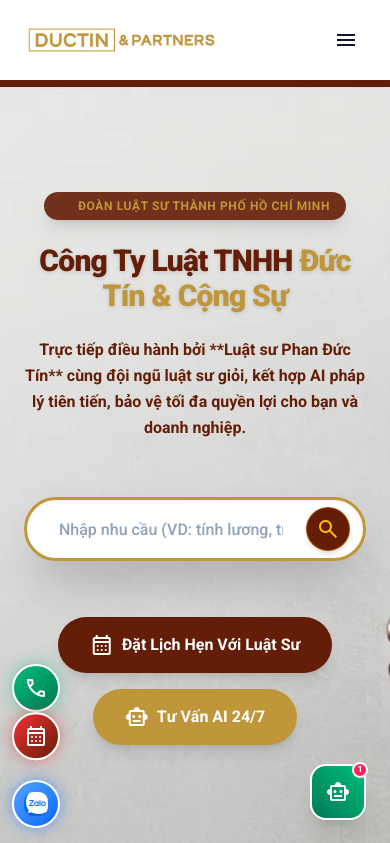
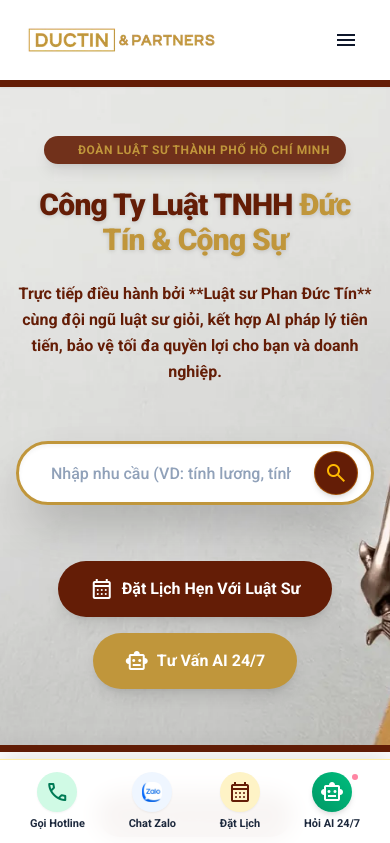
Before and after one commit to RexMcG/webluatductin, a Next.js app: page / in a window 390 px wide. Shown: the top 843 px of the page. Built offline with nearby package versions, Linux system fonts and the light colour scheme.

Commit message:
fix: complete mobile UI redesign with unified bottom action bar and clean responsive footer

```diff
--- a/src/app/page.tsx
+++ b/src/app/page.tsx
@@ -115,7 +115,7 @@ export default function Home() {
         className="relative w-full bg-cover bg-[center_25%] bg-no-repeat border-b-[7px] border-[#641D06]"
         style={{ backgroundImage: "url('/img/herobanner.webp')" }}
       >
-        <div className="relative z-10 max-w-container-max mx-auto px-margin-mobile md:px-margin-desktop py-28 md:py-40 flex flex-col items-center justify-center min-h-[500px] md:min-h-[620px]">
+        <div className="relative z-10 max-w-container-max mx-auto px-4 md:px-margin-desktop py-14 md:py-36 flex flex-col items-center justify-center min-h-[420px] md:min-h-[600px]">
           <div className="max-w-4xl w-full flex flex-col items-center text-center space-y-6 md:space-y-8">
             <div className="inline-flex items-center gap-2 px-4 py-1.5 rounded-full bg-primary/90 text-accent text-xs md:text-sm font-bold uppercase tracking-wider shadow-lg">
               <span className="w-2.5 h-2.5 rounded-full bg-accent animate-ping" />
--- a/src/components/common/FloatingChatWidget.tsx
+++ b/src/components/common/FloatingChatWidget.tsx
@@ -12,7 +12,7 @@ export default function FloatingChatWidget() {
   }
 
   return (
-    <div className="fixed bottom-6 right-6 z-50 flex items-center gap-3">
+    <div className="hidden md:flex fixed bottom-6 right-6 z-50 items-center gap-3">
       {/* Tooltip bubble */}
       <Link
         href="/ai-chatbot"
--- a/src/components/layout/Footer.tsx
+++ b/src/components/layout/Footer.tsx
@@ -3,36 +3,36 @@ import Link from "next/link";
 export default function Footer() {
   return (
     <>
-      {/* Floating Contact Bubbles (Left) - Ergonomic on mobile */}
-      <div className="fixed bottom-4 left-3 md:bottom-6 md:left-6 z-50 flex flex-col gap-2.5 md:gap-3.5">
-        {/* Call Hotline Bubble (Direct Call on Mobile) */}
+      {/* Desktop Floating Contact Bubbles (Left) - Hidden on Mobile */}
+      <div className="hidden md:flex fixed bottom-6 left-6 z-50 flex-col gap-3.5">
+        {/* Call Hotline Bubble */}
         <a
-          className="bg-gradient-to-br from-emerald-500 to-emerald-700 text-white rounded-full h-12 w-12 md:h-16 md:w-16 border-2 border-white shadow-[0_0_15px_rgba(16,185,129,0.5)] hover:scale-110 active:scale-95 transition-transform flex items-center justify-center relative group"
+          className="bg-gradient-to-br from-emerald-500 to-emerald-700 text-white rounded-full h-14 w-14 lg:h-16 lg:w-16 border-2 border-white shadow-[0_0_15px_rgba(16,185,129,0.5)] hover:scale-110 active:scale-95 transition-transform flex items-center justify-center relative group cursor-pointer"
           href="tel:0937863263"
           aria-label="Gọi ngay Hotline tư vấn pháp luật"
         >
-          <span className="material-symbols-outlined text-2xl md:text-3xl">call</span>
-          <span className="absolute left-full ml-3 bg-emerald-700 text-white text-xs md:text-sm font-bold whitespace-nowrap px-3 py-1.5 rounded-lg opacity-0 invisible group-hover:opacity-100 group-hover:visible transition-all shadow-lg pointer-events-none">
+          <span className="material-symbols-outlined text-2xl lg:text-3xl">call</span>
+          <span className="absolute left-full ml-3 bg-emerald-700 text-white text-xs lg:text-sm font-bold whitespace-nowrap px-3 py-1.5 rounded-lg opacity-0 invisible group-hover:opacity-100 group-hover:visible transition-all shadow-lg pointer-events-none">
             Hotline: 093 786 32 63
           </span>
         </a>
 
         {/* Booking Bubble */}
         <Link
-          className="bg-gradient-to-br from-red-500 to-primary text-white rounded-full h-12 w-12 md:h-16 md:w-16 border-2 border-white shadow-[0_0_15px_rgba(220,38,38,0.5)] hover:scale-110 active:scale-95 transition-transform flex items-center justify-center relative group animate-bounce"
+          className="bg-gradient-to-br from-red-500 to-primary text-white rounded-full h-14 w-14 lg:h-16 lg:w-16 border-2 border-white shadow-[0_0_15px_rgba(220,38,38,0.5)] hover:scale-110 active:scale-95 transition-transform flex items-center justify-center relative group animate-bounce cursor-pointer"
           style={{ animationDuration: '3s' }}
           href="/appointment"
           aria-label="Đặt lịch hẹn tư vấn luật sư"
         >
-          <span className="material-symbols-outlined text-2xl md:text-3xl">calendar_month</span>
-          <span className="absolute left-full ml-3 bg-primary text-white text-xs md:text-sm font-bold whitespace-nowrap px-3 py-1.5 rounded-lg opacity-0 invisible group-hover:opacity-100 group-hover:visible transition-all shadow-lg pointer-events-none">
+          <span className="material-symbols-outlined text-2xl lg:text-3xl">calendar_month</span>
+          <span className="absolute left-full ml-3 bg-primary text-white text-xs lg:text-sm font-bold whitespace-nowrap px-3 py-1.5 rounded-lg opacity-0 invisible group-hover:opacity-100 group-hover:visible transition-all shadow-lg pointer-events-none">
             Đặt lịch hẹn
           </span>
         </Link>
 
         {/* Zalo Bubble */}
         <a
-          className="bg-gradient-to-br from-blue-400 to-[#0068FF] text-white rounded-full h-12 w-12 md:h-16 md:w-16 border-2 border-white shadow-[0_0_15px_rgba(0,104,255,0.5)] hover:scale-110 active:scale-95 transition-transform flex items-center justify-center relative group"
+          className="bg-gradient-to-br from-blue-400 to-[#0068FF] text-white rounded-full h-14 w-14 lg:h-16 lg:w-16 border-2 border-white shadow-[0_0_15px_rgba(0,104,255,0.5)] hover:scale-110 active:scale-95 transition-transform flex items-center justify-center relative group cursor-pointer"
           href="https://zalo.me/0937863263"
           target="_blank"
           rel="noopener noreferrer"
@@ -43,155 +43,176 @@ export default function Footer() {
             alt="Zalo"
             width={28}
             height={28}
-            className="w-6 h-6 md:w-8 md:h-8 object-contain"
+            className="w-7 h-7 lg:w-8 lg:h-8 object-contain"
           />
-          <span className="absolute left-full ml-3 bg-[#0068FF] text-white text-xs md:text-sm font-bold whitespace-nowrap px-3 py-1.5 rounded-lg opacity-0 invisible group-hover:opacity-100 group-hover:visible transition-all shadow-lg pointer-events-none">
+          <span className="absolute left-full ml-3 bg-[#0068FF] text-white text-xs lg:text-sm font-bold whitespace-nowrap px-3 py-1.5 rounded-lg opacity-0 invisible group-hover:opacity-100 group-hover:visible transition-all shadow-lg pointer-events-none">
             Chat Zalo
           </span>
         </a>
       </div>
 
+      {/* Modern Unified Mobile Bottom Action Bar (Fixed at very bottom of screen on Mobile) */}
+      <div className="md:hidden fixed bottom-0 left-0 right-0 z-50 bg-white/95 backdrop-blur-md border-t border-amber-200/70 shadow-[0_-4px_25px_rgba(0,0,0,0.12)] px-2 py-2 flex items-center justify-around">
+        <a
+          href="tel:0937863263"
+          className="flex flex-col items-center gap-1 text-emerald-700 active:scale-95 transition-transform py-1 px-2"
+          aria-label="Gọi điện Hotline"
+        >
+          <div className="w-10 h-10 rounded-full bg-emerald-100 text-emerald-700 flex items-center justify-center shadow-xs">
+            <span className="material-symbols-outlined text-xl">call</span>
+          </div>
+          <span className="text-[11px] font-bold text-slate-800">Gọi Hotline</span>
+        </a>
+
+        <a
+          href="https://zalo.me/0937863263"
+          target="_blank"
+          rel="noopener noreferrer"
+          className="flex flex-col items-center gap-1 text-[#0068FF] active:scale-95 transition-transform py-1 px-2"
+          aria-label="Nhắn tin Zalo"
+        >
+          <div className="w-10 h-10 rounded-full bg-blue-50 flex items-center justify-center shadow-xs">
+            <img src="/img/zalo_icon.webp" alt="Zalo" width={22} height={22} className="w-5 h-5 object-contain" />
+          </div>
+          <span className="text-[11px] font-bold text-slate-800">Chat Zalo</span>
+        </a>
+
+        <Link
+          href="/appointment"
+          className="flex flex-col items-center gap-1 text-[#641D06] active:scale-95 transition-transform py-1 px-2"
+          aria-label="Đặt lịch hẹn luật sư"
+        >
+          <div className="w-10 h-10 rounded-full bg-amber-100 text-[#641D06] flex items-center justify-center shadow-xs">
+            <span className="material-symbols-outlined text-xl">calendar_month</span>
+          </div>
+          <span className="text-[11px] font-bold text-slate-800">Đặt Lịch</span>
+        </Link>
+
+        <Link
+          href="/ai-chatbot"
+          className="flex flex-col items-center gap-1 text-emerald-600 active:scale-95 transition-transform py-1 px-2 relative"
+          aria-label="Trợ lý Luật sư AI"
+        >
+          <div className="w-10 h-10 rounded-full bg-gradient-to-tr from-emerald-600 to-emerald-500 text-white flex items-center justify-center shadow-md">
+            <span className="material-symbols-outlined text-xl">smart_toy</span>
+          </div>
+          <span className="text-[11px] font-bold text-slate-800">Hỏi AI 24/7</span>
+          <span className="absolute top-1 right-2 w-2.5 h-2.5 bg-rose-500 rounded-full border-2 border-white animate-pulse"></span>
+        </Link>
+      </div>
 
       {/* ========== FOOTER ========== */}
-      <footer className="bg-primary border-t border-border-neutral w-full">
-        <div className="grid grid-cols-1 gap-4 max-w-container-max mx-auto px-margin-desktop py-4 md:grid-cols-12">
-          <div className="col-span-1 mb-4 md:col-span-12">
-            <div>
+      <footer className="bg-primary border-t border-border-neutral w-full pb-28 md:pb-6 pt-10 md:pt-14 text-white">
+        <div className="max-w-7xl mx-auto px-4 md:px-8">
+
+          {/* Top Logo */}
+          <div className="flex justify-center md:justify-start mb-8">
             <img
               src="/img/Logo_website.webp"
               alt="Logo Công ty Luật Đức Tín"
-                width={244}
-                height={48}
+              width={260}
+              height={52}
               loading="lazy"
               className="h-10 md:h-12 object-contain"
             />
           </div>
-          </div>
-          <div className="col-span-1 md:col-span-5 lg:col-span-4">
+
+          <div className="grid grid-cols-1 lg:grid-cols-12 gap-8 items-start">
+
+            {/* Google Maps (Left on Desktop, Top on Mobile) */}
+            <div className="lg:col-span-4 w-full h-56 md:h-64 rounded-2xl overflow-hidden shadow-lg border border-white/10">
               <iframe
                 title="Văn phòng Công ty Luật TNHH Đức Tín & Cộng Sự trên Google Maps"
                 allowFullScreen={false}
-              className="rounded-lg shadow-elegant w-full h-full"
+                className="w-full h-full"
                 height="100%"
                 loading="lazy"
                 referrerPolicy="strict-origin-when-cross-origin"
                 src="https://www.google.com/maps/embed?pb=!1m18!1m12!1m3!1d125419.33178072695!2d106.5754288003725!3d10.784166700000023!2m3!1f0!2f0!3f0!3m2!1i1024!2i768!4f13.1!3m3!1m2!1s0x31752f4bc8ad1f21%3A0x1c31b41801cfac6c!2sSaigon%20Trade%20Center%20Tower%20-%20Office%20Saigon!5e0!3m2!1svi!2s!4v1785438121278!5m2!1svi!2s"
-              style={{ border: 0, minHeight: "250px" }}
+                style={{ border: 0 }}
                 width="100%"
               />
             </div>
-          <div className="col-span-1 md:col-span-7 lg:col-span-8 grid grid-cols-2 md:grid-cols-4 gap-4">
-            <div className="flex flex-col gap-1 bg-white/5 border border-white/10 rounded p-2">
-              <p className="text-base text-on-primary mb-1 font-bold border-b border-accent pb-1 w-fit uppercase">
+
+            {/* 4 Footer Columns (Responsive Grid) */}
+            <div className="lg:col-span-8 grid grid-cols-2 md:grid-cols-4 gap-3 md:gap-4">
+
+              <div className="flex flex-col gap-2 bg-white/5 border border-white/10 rounded-2xl p-4">
+                <p className="text-sm md:text-base text-amber-300 font-bold border-b border-amber-500/40 pb-1.5 uppercase">
                   Về chúng tôi
                 </p>
-              <Link
-                className="text-sm text-surface-alt hover:text-accent transition-colors"
-                href="/#about-us"
-              >
+                <Link className="text-xs md:text-sm text-slate-200 hover:text-amber-300 transition-colors" href="/#about-us">
                   Giới thiệu chung
                 </Link>
-              <Link
-                className="text-sm text-surface-alt hover:text-accent transition-colors"
-                href="/services"
-              >
-                Lĩnh vực
+                <Link className="text-xs md:text-sm text-slate-200 hover:text-amber-300 transition-colors" href="/services">
+                  Lĩnh vực hoạt động
                 </Link>
-              <Link
-                className="text-sm text-surface-alt hover:text-accent transition-colors"
-                href="/appointment"
-              >
+                <Link className="text-xs md:text-sm text-slate-200 hover:text-amber-300 transition-colors" href="/appointment">
                   Luật sư Phan Đức Tín
                 </Link>
               </div>
-            <div className="flex flex-col gap-1 bg-white/5 border border-white/10 rounded p-2">
-              <p className="text-base text-on-primary mb-1 font-bold border-b border-accent pb-1 w-fit uppercase">
+
+              <div className="flex flex-col gap-2 bg-white/5 border border-white/10 rounded-2xl p-4">
+                <p className="text-sm md:text-base text-amber-300 font-bold border-b border-amber-500/40 pb-1.5 uppercase">
                   Tính năng
                 </p>
-              <Link
-                className="text-sm text-surface-alt hover:text-accent transition-colors"
-                href="/court-fee-calculator"
-              >
+                <Link className="text-xs md:text-sm text-slate-200 hover:text-amber-300 transition-colors" href="/court-fee-calculator">
                   Tính án phí
                 </Link>
-              <Link
-                className="text-sm text-surface-alt hover:text-accent transition-colors"
-                href="/salary-calculator"
-              >
-                Tính lương
+                <Link className="text-xs md:text-sm text-slate-200 hover:text-amber-300 transition-colors" href="/salary-calculator">
+                  Tính lương Gross
                 </Link>
-              <Link
-                className="text-sm text-surface-alt hover:text-accent transition-colors"
-                href="/ai-chatbot"
-              >
-                Hỏi đáp AI
+                <Link className="text-xs md:text-sm text-slate-200 hover:text-amber-300 transition-colors" href="/ai-chatbot">
+                  Hỏi đáp AI 24/7
                 </Link>
-              <Link
-                className="text-sm text-surface-alt hover:text-accent transition-colors"
-                href="/ai-form-library"
-              >
+                <Link className="text-xs md:text-sm text-slate-200 hover:text-amber-300 transition-colors" href="/ai-form-library">
                   Biểu mẫu AI
                 </Link>
               </div>
-            <div className="flex flex-col gap-1 bg-white/5 border border-white/10 rounded p-2">
-              <p className="text-base text-on-primary mb-1 font-bold border-b border-accent pb-1 w-fit uppercase">
+
+              <div className="flex flex-col gap-2 bg-white/5 border border-white/10 rounded-2xl p-4">
+                <p className="text-sm md:text-base text-amber-300 font-bold border-b border-amber-500/40 pb-1.5 uppercase">
                   Hỗ trợ
                 </p>
-              <Link
-                className="text-sm text-surface-alt hover:text-accent transition-colors"
-                href="/appointment"
-              >
+                <Link className="text-xs md:text-sm text-slate-200 hover:text-amber-300 transition-colors" href="/appointment">
                   Đặt lịch hẹn
                 </Link>
-              <Link
-                className="text-sm text-surface-alt hover:text-accent transition-colors"
-                href="/news"
-              >
-                Tin tức pháp luật
+                <Link className="text-xs md:text-sm text-slate-200 hover:text-amber-300 transition-colors" href="/news">
+                  Tin pháp luật
                 </Link>
-              <Link
-                className="text-sm text-surface-alt hover:text-accent transition-colors"
-                href="/services"
-              >
+                <Link className="text-xs md:text-sm text-slate-200 hover:text-amber-300 transition-colors" href="/services">
                   Dịch vụ pháp lý
                 </Link>
               </div>
-            <div className="flex flex-col gap-1 bg-white/5 border border-white/10 rounded p-2">
-              <p className="text-base text-on-primary mb-1 font-bold border-b border-accent pb-1 w-fit uppercase">
+
+              <div className="flex flex-col gap-2 bg-white/5 border border-white/10 rounded-2xl p-4">
+                <p className="text-sm md:text-base text-amber-300 font-bold border-b border-amber-500/40 pb-1.5 uppercase">
                   Liên hệ
                 </p>
-              <a
-                className="text-sm text-surface-alt hover:text-accent transition-colors font-bold text-accent"
-                href="tel:0937863263"
-              >
+                <a className="text-xs md:text-sm text-amber-300 hover:underline font-bold" href="tel:0937863263">
                   Hotline: 093 786 32 63
                 </a>
-              <a
-                className="text-sm text-surface-alt hover:text-accent transition-colors"
-                href="https://zalo.me/0937863263"
-                target="_blank"
-                rel="noopener noreferrer"
-              >
+                <a className="text-xs md:text-sm text-slate-200 hover:text-amber-300 transition-colors" href="https://zalo.me/0937863263" target="_blank" rel="noopener noreferrer">
                   Zalo: 093 786 32 63
                 </a>
-              <a
-                className="text-sm text-surface-alt hover:text-accent transition-colors"
-                href="mailto:rexmcg12345678@gmail.com"
-              >
-                Email: rexmcg12345678@gmail.com
+                <a className="text-xs md:text-sm text-slate-200 hover:text-amber-300 transition-colors truncate" href="mailto:rexmcg12345678@gmail.com">
+                  rexmcg12345678@gmail.com
                 </a>
-              <span className="text-xs text-surface-alt">
-                Địa chỉ: TP. Hồ Chí Minh
+                <span className="text-[11px] md:text-xs text-slate-300">
+                  TP. Hồ Chí Minh
                 </span>
               </div>
+
             </div>
           </div>
-        <div className="col-span-1 mt-4 pt-4 border-t border-border-neutral md:col-span-12">
-          <div className="max-w-container-max mx-auto px-margin-desktop">
-            <p className="font-body-md text-body-md text-surface-alt text-sm pb-4">
+
+          {/* Copyright */}
+          <div className="mt-10 pt-6 border-t border-white/10 text-center">
+            <p className="text-xs md:text-sm text-slate-300 leading-relaxed">
               © 2026 CÔNG TY LUẬT TNHH ĐỨC TÍN VÀ CỘNG SỰ (DUC TIN &amp; PARTNERS). All Rights Reserved.
             </p>
           </div>
+
         </div>
       </footer>
     </>
```
Lines whose indentation alone changed are shown as unchanged.
